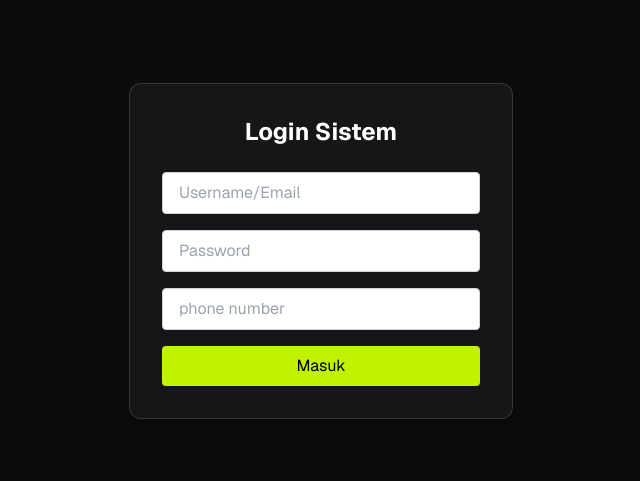
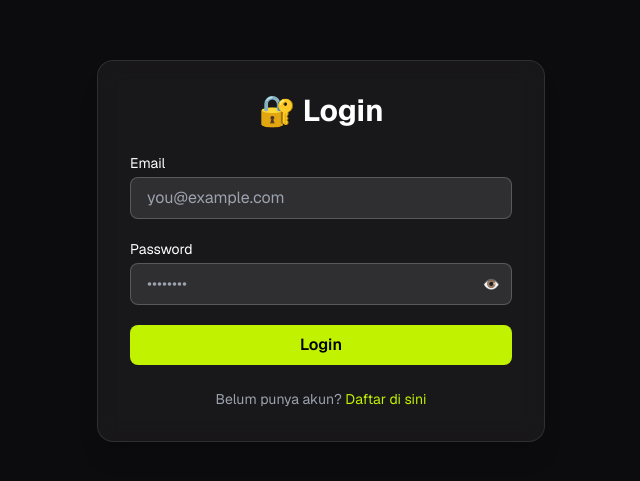
Before and after one commit to ghazwanz/attendance, a Next.js app: page /halaman-baru in a window 1280 px wide. Shown: the part 149-630 px from the top of the page, without its empty margins (319-959 px from the left). Built offline with nearby package versions, Linux system fonts and the light colour scheme.

Commit message:
revisi page login

```diff
--- a/app/halaman-baru/page.tsx
+++ b/app/halaman-baru/page.tsx
@@ -1,39 +1,84 @@
-import React from "react";
+"use client";
 
-export default function page() {
+import React, { useState } from "react";
+
+export default function LoginForm() {
+  const [form, setForm] = useState({ email: "", password: "" });
+  const [showPassword, setShowPassword] = useState(false);
+  const [loading, setLoading] = useState(false);
+
+  const handleChange = (e: React.ChangeEvent<HTMLInputElement>) => {
+    setForm({ ...form, [e.target.name]: e.target.value });
+  };
+
+  const handleSubmit = (e: React.FormEvent<HTMLFormElement>) => {
+    e.preventDefault();
+    setLoading(true);
+    setTimeout(() => {
+      alert("✅ Login berhasil!");
+      setLoading(false);
+    }, 1500);
+  };
+
   return (
-    <div className="min-h-screen flex items-center justify-center bg-[#0C0B0E] ">
-      <div className="bg-[#161518] border-[#ffffff25] border p-8 rounded-xl shadow-lg w-full max-w-sm">
-        <h2 className="text-2xl font-bold mb-6 text-center text-white">
-          Login Sistem
-        </h2>
-        <form>
+    <div className="min-h-screen flex items-center justify-center bg-[#0C0B0E] px-4">
+      <div className="bg-white/5 backdrop-blur-md border border-white/10 shadow-xl rounded-2xl w-full max-w-md p-8">
+        <h1 className="text-3xl font-bold text-center text-white mb-6">🔐 Login</h1>
+        <form onSubmit={handleSubmit} className="space-y-5">
+          <div>
+            <label className="block text-sm text-white mb-1">Email</label>
             <input
-            type="text"
-            placeholder="Username/Email"
-            className="w-full mb-4 px-4 py-2 border border-gray-300 rounded"
+              type="email"
+              name="email"
+              value={form.email}
+              onChange={handleChange}
               required
+              className="w-full px-4 py-2 rounded-lg bg-white/10 text-white placeholder-gray-400 border border-white/20 focus:outline-none focus:ring-2 focus:ring-[#C1F200]"
+              placeholder="you@example.com"
             />
+          </div>
+
+          <div>
+            <label className="block text-sm text-white mb-1">Password</label>
+            <div className="relative">
               <input
-            type="password"
-            placeholder="Password"
-            className="w-full mb-4 px-4 py-2 border border-gray-300 rounded"
+                type={showPassword ? "text" : "password"}
+                name="password"
+                value={form.password}
+                onChange={handleChange}
                 required
+                className="w-full px-4 py-2 pr-12 rounded-lg bg-white/10 text-white placeholder-gray-400 border border-white/20 focus:outline-none focus:ring-2 focus:ring-[#C1F200]"
+                placeholder="••••••••"
               />
-          <input
-            type="number"
-            placeholder="phone number"
-            className="w-full mb-4 px-4 py-2 border border-gray-300 rounded"
-            required
-          />
+              <button
+                type="button"
+                onClick={() => setShowPassword((prev) => !prev)}
+                className="absolute right-3 top-1/2 transform -translate-y-1/2 text-white text-sm"
+              >
+                {showPassword ? "🙈" : "👁️"}
+              </button>
+            </div>
+          </div>
 
           <button
             type="submit"
-            className="w-full bg-[#C1F200] text-black py-2 rounded transition duration-200"
+            disabled={loading}
+            className={`w-full py-2 rounded-lg text-black font-semibold ${
+              loading
+                ? "bg-gray-400"
+                : "bg-[#C1F200] hover:brightness-110 transition duration-200"
+            }`}
           >
-            Masuk
+            {loading ? "Logging in..." : "Login"}
           </button>
         </form>
+
+        <p className="mt-6 text-sm text-center text-gray-400">
+          Belum punya akun?{" "}
+          <a href="" className="text-[#C1F200] hover:underline">
+            Daftar di sini
+          </a>
+        </p>
       </div>
     </div>
   );
```
Lines whose indentation alone changed are shown as unchanged.
